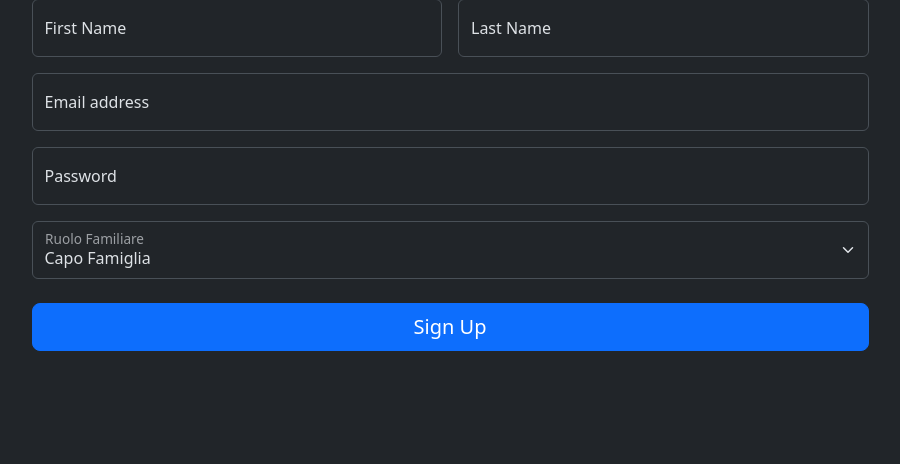
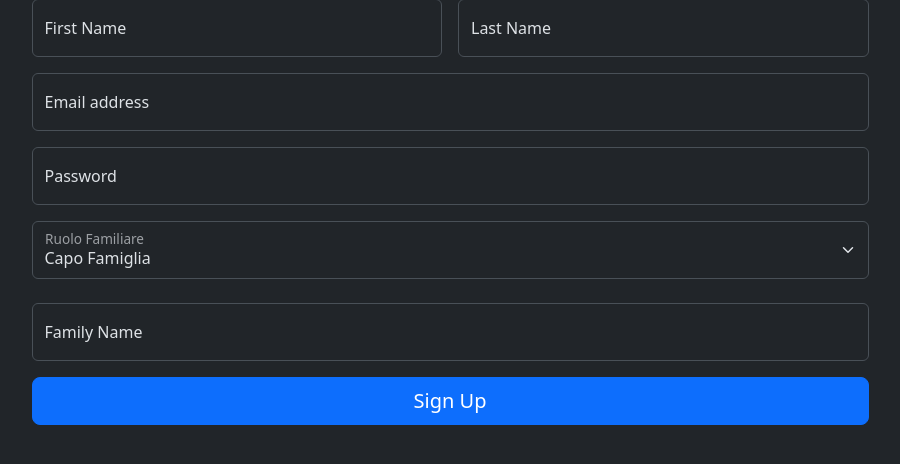
Before and after one commit to eldigio/Brief2-myFamilyBank, a Flask app: page /sign-up in a window 1280 px wide. Shown: the part 191-655 px from the top of the page, without its empty margins (190-1090 px from the left). Run offline with Flask 3, Linux system fonts and the light colour scheme.

Commit message:
planetscale db done | js to finish

```diff
--- a/app.py
+++ b/app.py
@@ -1,4 +1,4 @@
-from flask import Flask, request, jsonify, render_template, redirect, session
+from flask import Flask, request, jsonify, render_template, redirect, session, url_for
 from pyargon2 import hash
 from mysql.connector import connect
 
@@ -8,11 +8,11 @@ app.config["DEBUG"] = True
 app.config["SECRET_KEY"] = "PippoPlutoPaperino"
 
 config = {
-    "host": "containers-us-west-160.railway.app",
-    "user": "root",
-    "passwd": "wT7iWjGdt4EJyy1yTWIu",
-    "database": "railway",
-    "port": "8016"
+    "host": "aws.connect.psdb.cloud",
+    "user": "drrya9wk8n44gfufeyhd",
+    "passwd": "pscale_pw_X9n9FzEwp1MMAQM53PrIjpTHYY7JjYDBqVlLElGoypI",
+    "database": "myfamilybank",
+    "port": "3306"
 }
 
 
@@ -40,6 +40,10 @@ def post_sign_up():
     email = request.form["email"]
     passwd = request.form["passwd"]
     hashed_passwd = hash(passwd, app.config["SECRET_KEY"])
+    family_role = request.form["family_role"]
+    family_name = request.form["family_name"]
+    print(family_role)
+    print(family_name)
 
     cursor.execute("SELECT MAX(id) as max_id FROM users")
     max_id = cursor.fetchone()
@@ -48,8 +52,9 @@ def post_sign_up():
     cursor.execute(
         "ALTER TABLE users AUTO_INCREMENT = {}".format(max_id["max_id"]))
 
-    query = "INSERT INTO users(email, passwd, first_name, last_name) VALUES (%s, %s, %s, %s)"
-    cursor.execute(query, (email, hashed_passwd, first_name, last_name))
+    query = "INSERT INTO users (email, passwd, first_name, last_name, family_role, family_name) VALUES (%s, %s, %s, %s, %s, %s)"
+    cursor.execute(query, (email, hashed_passwd, first_name,
+                   last_name, family_role, family_name))
     cursor.execute("COMMIT")
 
     cursor.close()
@@ -83,6 +88,8 @@ def post_login():
         session["name"] = {
             "first": user["first_name"], "last": user["last_name"]
         }
+        session["family"] = {"role": user["family_role"],
+                             "name": user["family_name"]}
         return redirect("/dashboard")
 
     cursor.close()
@@ -100,6 +107,7 @@ def logout():
 @app.get("/dashboard")
 def dashboard():
     if session.get("logged_in"):
+        print(session)
         return render_template("dashboard.html")
     return redirect("/login")
 
--- a/static/login.js
+++ b/static/login.js
@@ -1,6 +1,27 @@
-'use strict';
+"use strict";
 
 const getAllUsers = async () => {
-  const data = await (await fetch('api/users')).json();
+  const data = await (await fetch("api/users")).json();
   console.log(data);
 };
+
+const checkPassword = (password) => {
+  if (password.length < 8 && password.length > 64) return false;
+  return true;
+};
+
+const form = document.querySelector("form");
+
+form.addEventListener(
+  "input",
+  (e) => {
+    const password = document.querySelector("input#floatingPassword");
+    console.log(password.value);
+    if (!checkPassword(password.value)) {
+      e.preventDefault();
+      e.stopPropagation();
+    }
+    form.classList.add("was-validated");
+  },
+  false
+);
--- a/templates/sign-up.html
+++ b/templates/sign-up.html
@@ -59,11 +59,15 @@
         </div>
         <!-- select -->
         <div class="form-floating mb-4">
-          <select name="select" class="form-select">
+          <select name="family_role" class="form-select">
             <option value="head">Capo Famiglia</option>
             <option value="member">Familiare</option>
           </select>
           <label>Ruolo Familiare</label>
+        </div>
+        <div class="form-floating mb-3">
+          <input type="text" class="form-control" placeholder="family_name" name="family_name" />
+          <label>Family Name</label>
         </div>
         <button type="submit" class="btn btn-primary btn-lg w-100">Sign Up</button>
       </form>
```
Also changed, not shown: templates/dashboard.html (+1 -7 lines), templates/login.html (+16 -4 lines).
